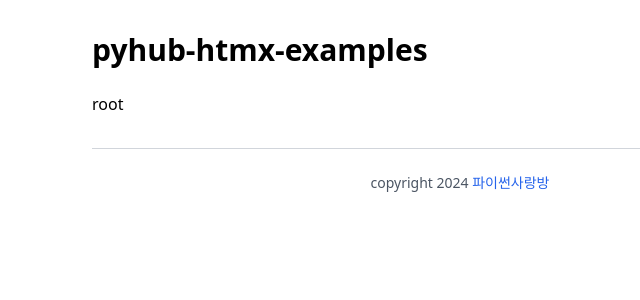
After one commit to pyhub-kr/pyhub-htmx-examples, a Django app: page / in a window 1280 px wide. The commit adds this page. Shown: the top 300 px of the page, without its empty margins (180-820 px from the left). Run offline with Django 5.2, Linux system fonts and the light colour scheme; some libraries are stand-ins or nearby versions.

Commit message:
최상위 주소를 처리하는 root 뷰를 템플릿 기반으로 구현

```diff
--- a/mysite/settings.py
+++ b/mysite/settings.py
@@ -55,7 +55,9 @@ ROOT_URLCONF = "mysite.urls"
 TEMPLATES = [
     {
         "BACKEND": "django.template.backends.django.DjangoTemplates",
-        "DIRS": [],
+        "DIRS": [
+            BASE_DIR / "templates",
+        ],
         "APP_DIRS": True,
         "OPTIONS": {
             "context_processors": [
--- a/mysite/urls.py
+++ b/mysite/urls.py
@@ -1,8 +1,9 @@
-
 from django.contrib import admin
 from django.urls import path, include
+from django.views.generic import TemplateView
 
 urlpatterns = [
     path("admin/", admin.site.urls),
     path("melon/", include("melon.urls")),
+    path("", TemplateView.as_view(template_name="root.html"), name="root"),
 ]
--- /dev/null
+++ b/templates/base.html
@@ -0,0 +1,30 @@
+<!DOCTYPE html>
+<html lang="ko">
+  <head>
+    <meta charset="UTF-8" />
+    <meta name="viewport" content="width=device-width, initial-scale=1.0" />
+    <title>pyhub-htmx-examples</title>
+    <script src="https://cdn.tailwindcss.com"></script>
+    <script src="https://unpkg.com/htmx.org@2.0.2"></script>
+    <script src="//unpkg.com/alpinejs" defer></script>
+  </head>
+  <body>
+    <div class="container mx-auto px-4 py-8 max-w-3xl">
+      <h1 class="text-3xl font-bold mb-6">pyhub-htmx-examples</h1>
+      <div class="mb-8">
+        {% block content %}
+        {% endblock %}
+    </div>
+      <hr class="my-6 border-t border-gray-300" />
+      <footer class="text-center text-gray-600 text-sm">
+        copyright 2024
+        <a
+          href="https://pyhub.kr"
+          class="text-blue-600 hover:underline"
+          target="_blank">
+          파이썬사랑방
+        </a>
+      </footer>
+    </div>
+  </body>
+</html>
--- /dev/null
+++ b/templates/root.html
@@ -0,0 +1,5 @@
+{% extends "base.html" %}
+
+{% block content %}
+    <h1>root</h1>
+{% endblock %}
```
Also changed, not shown: melon/templates/melon/base.html (+1 -29 lines).
